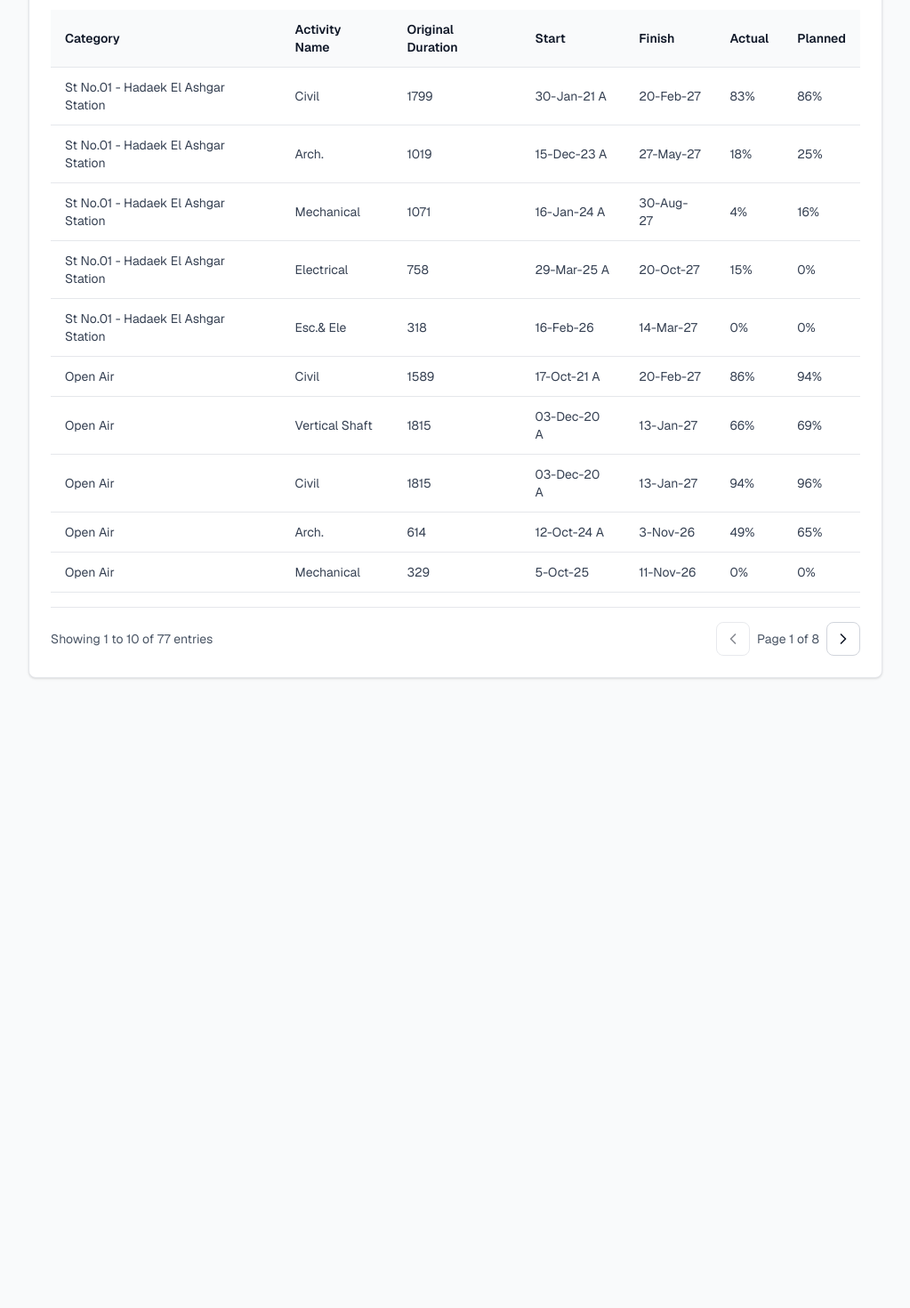
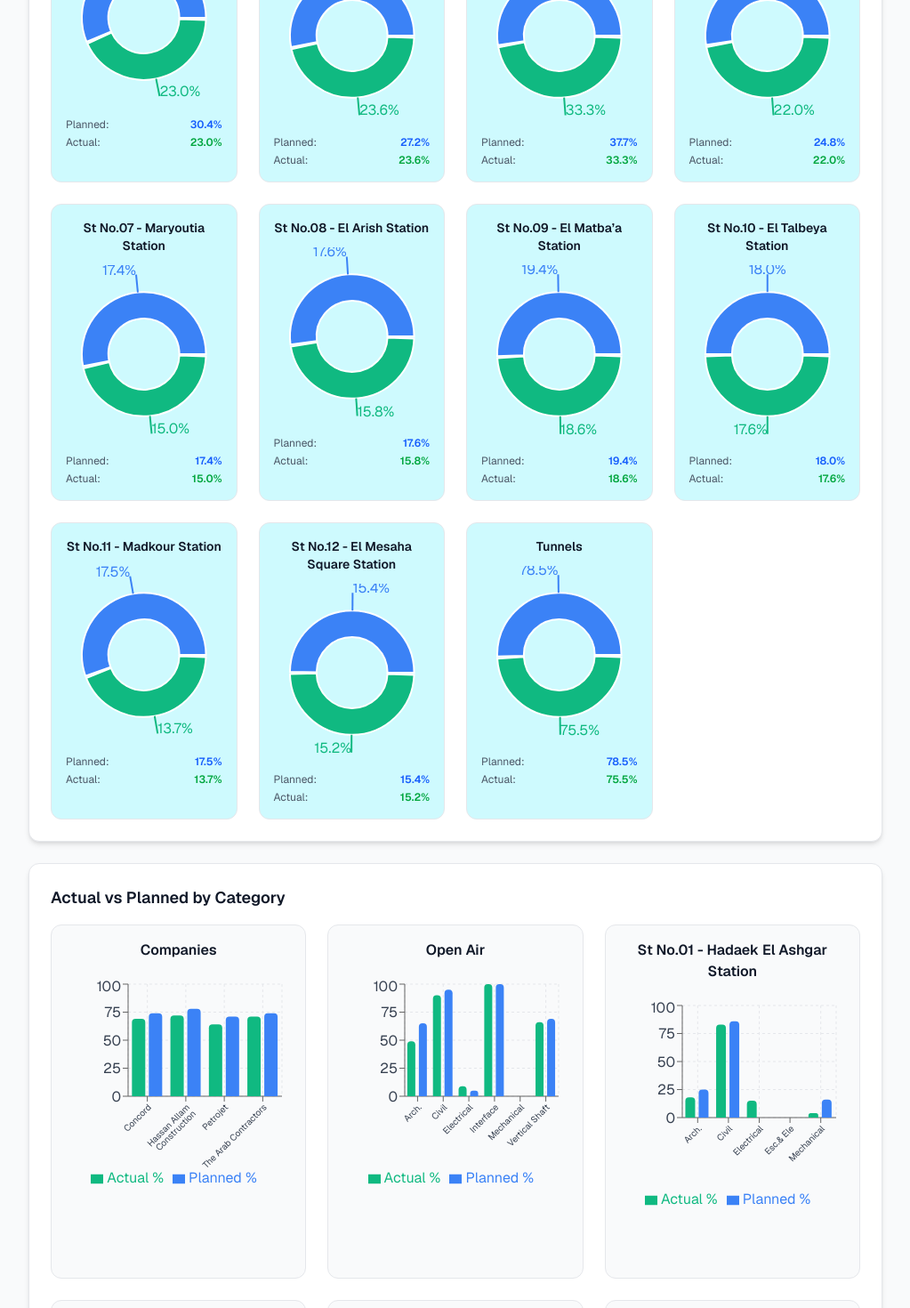
Before and after one commit to Abdelrahman-maher2000/Metro-Dashbord, a Next.js app: page / in a window 1280 px wide. Shown: the part 820-2290 px from the top of the page at 89% size, without its empty margins (256-1279 px from the left). Before the commit the page ends 1614 px from the top, so only its background shows below. Built offline with nearby package versions, Linux system fonts and the light colour scheme.

Commit message:
allStationsFiltter

```diff
--- a/src/components/Charts/BudgetStackedBar.js
+++ b/src/components/Charts/BudgetStackedBar.js
@@ -16,21 +16,102 @@ import { useMemo } from "react";
 export default function BudgetStackedBar() {
     const { filteredData, filters } = useData();
 
+    // When All Stations is selected, create separate charts for each category
+    const categoryCharts = useMemo(() => {
+        if (!filters.station) {
+            const categoryMap = new Map();
+
+            filteredData.forEach((item) => {
+                const category =
+                    item.Category || item.category || "Unknown";
+                const activityName =
+                    item["Activity Name"] ||
+                    item.activityName ||
+                    "Unknown";
+
+                if (!categoryMap.has(category)) {
+                    categoryMap.set(category, new Map());
+                }
+
+                const activityMap = categoryMap.get(category);
+                if (!activityMap.has(activityName)) {
+                    activityMap.set(activityName, {
+                        actual: [],
+                        planned: [],
+                    });
+                }
+
+                const actual =
+                    parseFloat(
+                        String(
+                            item.Actual || item.actual || "0"
+                        ).replace("%", "")
+                    ) || 0;
+                const planned =
+                    parseFloat(
+                        String(
+                            item.Planned || item.planned || "0"
+                        ).replace("%", "")
+                    ) || 0;
+
+                activityMap.get(activityName).actual.push(actual);
+                activityMap.get(activityName).planned.push(planned);
+            });
+
+            const charts = [];
+            categoryMap.forEach((activityMap, category) => {
+                const activities = [];
+                activityMap.forEach((data, activityName) => {
+                    const avgActual =
+                        data.actual.length > 0
+                            ? data.actual.reduce(
+                                  (sum, val) => sum + val,
+                                  0
+                              ) / data.actual.length
+                            : 0;
+                    const avgPlanned =
+                        data.planned.length > 0
+                            ? data.planned.reduce(
+                                  (sum, val) => sum + val,
+                                  0
+                              ) / data.planned.length
+                            : 0;
+
+                    activities.push({
+                        name:
+                            activityName.length > 20
+                                ? activityName.substring(0, 20) +
+                                  "..."
+                                : activityName,
+                        fullName: activityName,
+                        actual: avgActual,
+                        planned: avgPlanned,
+                    });
+                });
+
+                charts.push({
+                    category,
+                    activities: activities.sort((a, b) =>
+                        a.fullName.localeCompare(b.fullName)
+                    ),
+                });
+            });
+
+            return charts.sort((a, b) =>
+                a.category.localeCompare(b.category)
+            );
+        }
+        return [];
+    }, [filteredData, filters.station]);
+
     const chartData = useMemo(() => {
-        // Determine grouping based on filters
-        // If no station filter (All Stations), group by Category
-        // If station filter is set and no category filter (All Activities), group by Activity Name
-        // Otherwise, group by Activity Name (default)
-        const groupByCategory = !filters.station;
-        const groupByActivityName =
-            filters.station && !filters.category;
+        // When a station is selected, use the existing logic
+        if (filters.station) {
+            const groupByActivityName = !filters.category;
 
             const grouped = filteredData.reduce((acc, item) => {
                 let key;
-            if (groupByCategory) {
-                // Group by Category when All Stations
-                key = item.Category || item.category || "Unknown";
-            } else if (groupByActivityName) {
+                if (groupByActivityName) {
                     // Group by Activity Name when station is selected and All Activities
                     key =
                         item["Activity Name"] ||
@@ -52,10 +133,9 @@ export default function BudgetStackedBar() {
                 }
                 const actual =
                     parseFloat(
-                    String(item.Actual || item.actual || "0").replace(
-                        "%",
-                        ""
-                    )
+                        String(
+                            item.Actual || item.actual || "0"
+                        ).replace("%", "")
                     ) || 0;
                 const planned =
                     parseFloat(
@@ -95,20 +175,103 @@ export default function BudgetStackedBar() {
                     };
                 })
                 .sort((a, b) => a.fullName.localeCompare(b.fullName));
+        }
+        return [];
     }, [filteredData, filters.station, filters.category]);
 
-    // Show message when no station filter is selected
-    if (!filters.station) {
+    // When All Stations is selected, show multiple bar charts (one per category)
+    if (!filters.station && categoryCharts.length > 0) {
         return (
             <div className="bg-white rounded-xl shadow-md border border-gray-200 p-6">
                 <h3 className="text-lg font-semibold mb-4 text-gray-900">
                     Actual vs Planned by Category
                 </h3>
-                <div className="flex items-center justify-center py-12">
-                    <p className="text-gray-500 text-center text-lg">
-                        Please select a station to view Actual vs
-                        Planned progress by Category
-                    </p>
+                <div className="grid grid-cols-1 lg:grid-cols-2 xl:grid-cols-3 gap-6">
+                    {categoryCharts.map((categoryChart) => (
+                        <div
+                            key={categoryChart.category}
+                            className="bg-gray-50 rounded-xl p-4 border border-gray-200"
+                        >
+                            <h4 className="text-base font-semibold text-gray-900 mb-4 text-center">
+                                {categoryChart.category}
+                            </h4>
+                            <ResponsiveContainer
+                                width="100%"
+                                height={300}
+                            >
+                                <BarChart
+                                    data={categoryChart.activities}
+                                    margin={{
+                                        bottom: 60,
+                                        top: 10,
+                                        right: 10,
+                                        left: 10,
+                                    }}
+                                >
+                                    <CartesianGrid
+                                        strokeDasharray="3 3"
+                                        stroke="#e5e7eb"
+                                    />
+                                    <XAxis
+                                        dataKey="fullName"
+                                        angle={-45}
+                                        textAnchor="end"
+                                        height={80}
+                                        tick={{
+                                            fill: "#374151",
+                                            fontSize: 10,
+                                        }}
+                                    />
+                                    <YAxis
+                                        tick={{ fill: "#374151" }}
+                                        domain={[0, 100]}
+                                    />
+                                    <Tooltip
+                                        contentStyle={{
+                                            backgroundColor:
+                                                "#ffffff",
+                                            border: "1px solid #e5e7eb",
+                                            borderRadius: "8px",
+                                            boxShadow:
+                                                "0 4px 6px rgba(0, 0, 0, 0.1)",
+                                        }}
+                                        formatter={(
+                                            value,
+                                            name,
+                                            props
+                                        ) => {
+                                            const dataKey =
+                                                props.dataKey || name;
+                                            return [
+                                                `${value.toFixed(
+                                                    1
+                                                )}%`,
+                                                dataKey === "actual"
+                                                    ? "Actual"
+                                                    : "Planned",
+                                            ];
+                                        }}
+                                        labelFormatter={(label) =>
+                                            label
+                                        }
+                                    />
+                                    <Legend />
+                                    <Bar
+                                        dataKey="actual"
+                                        fill="#10b981"
+                                        name="Actual %"
+                                        radius={[4, 4, 0, 0]}
+                                    />
+                                    <Bar
+                                        dataKey="planned"
+                                        fill="#3b82f6"
+                                        name="Planned %"
+                                        radius={[4, 4, 0, 0]}
+                                    />
+                                </BarChart>
+                            </ResponsiveContainer>
+                        </div>
+                    ))}
                 </div>
             </div>
         );
@@ -128,14 +291,12 @@ export default function BudgetStackedBar() {
     }
 
     // Determine x-axis label based on grouping
-    const xAxisLabel = !filters.station
-        ? "Category"
-        : filters.station && !filters.category
+    const xAxisLabel =
+        filters.station && !filters.category
             ? "Activity Name"
             : "Activity Name";
-    const chartTitle = !filters.station
-        ? "Actual vs Planned by Category"
-        : filters.station && !filters.category
+    const chartTitle =
+        filters.station && !filters.category
             ? "Actual vs Planned by Activity Name"
             : "Actual vs Planned";
 
--- a/src/components/Charts/StatusPieChart.js
+++ b/src/components/Charts/StatusPieChart.js
@@ -16,17 +16,14 @@ const COLORS = ["#3b82f6", "#10b981"]; // Blue for Planned, Green for Actual
 export default function StatusPieChart() {
     const { filteredData, filters } = useData();
 
-    // Check if we should show multiple pie charts (station selected + all activities)
-    const showMultipleCharts = filters.station && !filters.category;
-
     const activityCharts = useMemo(() => {
-        if (!showMultipleCharts) {
-            // Single chart - calculate overall average
-            let totalActual = 0;
-            let totalPlanned = 0;
-            let count = 0;
+        // When All Stations is selected, show one chart per Category
+        if (!filters.station) {
+            const categoryMap = new Map();
 
             filteredData.forEach((item) => {
+                const category =
+                    item.Category || item.category || "Unknown";
                 const actual =
                     parseFloat(
                         String(
@@ -39,33 +36,120 @@ export default function StatusPieChart() {
                             item.Planned || item.planned || "0"
                         ).replace("%", "")
                     ) || 0;
-                totalActual += actual;
-                totalPlanned += planned;
-                count++;
+
+                if (!categoryMap.has(category)) {
+                    categoryMap.set(category, {
+                        actual: [],
+                        planned: [],
+                    });
+                }
+
+                categoryMap.get(category).actual.push(actual);
+                categoryMap.get(category).planned.push(planned);
             });
 
-            const avgActual = count > 0 ? totalActual / count : 0;
-            const avgPlanned = count > 0 ? totalPlanned / count : 0;
+            const charts = [];
+            categoryMap.forEach((data, category) => {
+                const avgActual =
+                    data.actual.length > 0
+                        ? data.actual.reduce(
+                              (sum, val) => sum + val,
+                              0
+                          ) / data.actual.length
+                        : 0;
+                const avgPlanned =
+                    data.planned.length > 0
+                        ? data.planned.reduce(
+                              (sum, val) => sum + val,
+                              0
+                          ) / data.planned.length
+                        : 0;
 
-            return [
-                {
-                    activityName: "Overall",
+                charts.push({
+                    activityName: category,
                     data: [
                         { name: "Planned", value: avgPlanned },
                         { name: "Actual", value: avgActual },
                     ],
-                },
-            ];
+                });
+            });
+
+            return charts.sort((a, b) =>
+                a.activityName.localeCompare(b.activityName)
+            );
         }
 
-        // Multiple charts - one for each Activity Name
-        const activityMap = new Map();
+        // When a specific station is selected and no category filter, show one chart per Activity Name
+        if (filters.station && !filters.category) {
+            const activityMap = new Map();
+
+            filteredData.forEach((item) => {
+                const activityName =
+                    item["Activity Name"] ||
+                    item.activityName ||
+                    "Unknown";
+                const actual =
+                    parseFloat(
+                        String(
+                            item.Actual || item.actual || "0"
+                        ).replace("%", "")
+                    ) || 0;
+                const planned =
+                    parseFloat(
+                        String(
+                            item.Planned || item.planned || "0"
+                        ).replace("%", "")
+                    ) || 0;
+
+                if (!activityMap.has(activityName)) {
+                    activityMap.set(activityName, {
+                        actual: [],
+                        planned: [],
+                    });
+                }
+
+                activityMap.get(activityName).actual.push(actual);
+                activityMap.get(activityName).planned.push(planned);
+            });
+
+            const charts = [];
+            activityMap.forEach((data, activityName) => {
+                const avgActual =
+                    data.actual.length > 0
+                        ? data.actual.reduce(
+                              (sum, val) => sum + val,
+                              0
+                          ) / data.actual.length
+                        : 0;
+                const avgPlanned =
+                    data.planned.length > 0
+                        ? data.planned.reduce(
+                              (sum, val) => sum + val,
+                              0
+                          ) / data.planned.length
+                        : 0;
+
+                charts.push({
+                    activityName,
+                    data: [
+                        { name: "Planned", value: avgPlanned },
+                        { name: "Actual", value: avgActual },
+                    ],
+                });
+            });
+
+            // Sort by activity name
+            return charts.sort((a, b) =>
+                a.activityName.localeCompare(b.activityName)
+            );
+        }
+
+        // Single chart - calculate overall average for selected station and activity
+        let totalActual = 0;
+        let totalPlanned = 0;
+        let count = 0;
 
         filteredData.forEach((item) => {
-            const activityName =
-                item["Activity Name"] ||
-                item.activityName ||
-                "Unknown";
             const actual =
                 parseFloat(
                     String(item.Actual || item.actual || "0").replace(
@@ -79,64 +163,24 @@ export default function StatusPieChart() {
                         item.Planned || item.planned || "0"
                     ).replace("%", "")
                 ) || 0;
-
-            if (!activityMap.has(activityName)) {
-                activityMap.set(activityName, {
-                    actual: [],
-                    planned: [],
-                });
-            }
-
-            activityMap.get(activityName).actual.push(actual);
-            activityMap.get(activityName).planned.push(planned);
+            totalActual += actual;
+            totalPlanned += planned;
+            count++;
         });
 
-        const charts = [];
-        activityMap.forEach((data, activityName) => {
-            const avgActual =
-                data.actual.length > 0
-                    ? data.actual.reduce((sum, val) => sum + val, 0) /
-                      data.actual.length
-                    : 0;
-            const avgPlanned =
-                data.planned.length > 0
-                    ? data.planned.reduce(
-                          (sum, val) => sum + val,
-                          0
-                      ) / data.planned.length
-                    : 0;
+        const avgActual = count > 0 ? totalActual / count : 0;
+        const avgPlanned = count > 0 ? totalPlanned / count : 0;
 
-            charts.push({
-                activityName,
+        return [
+            {
+                activityName: "Overall",
                 data: [
                     { name: "Planned", value: avgPlanned },
                     { name: "Actual", value: avgActual },
                 ],
-            });
-        });
-
-        // Sort by activity name
-        return charts.sort((a, b) =>
-            a.activityName.localeCompare(b.activityName)
-        );
-    }, [filteredData, showMultipleCharts]);
-
-    // Show message when no station filter is selected
-    if (!filters.station) {
-        return (
-            <div className="bg-white rounded-xl shadow-md border border-gray-200 p-6">
-                <h3 className="text-lg font-semibold mb-4 text-gray-900">
-                    Planned vs Actual
-                </h3>
-                <div className="flex items-center justify-center py-12">
-                    <p className="text-gray-500 text-center text-lg">
-                        Please select a station to view Planned vs
-                        Actual progress
-                    </p>
-                </div>
-            </div>
-        );
-    }
+            },
+        ];
+    }, [filteredData, filters.station, filters.category]);
 
     if (activityCharts.length === 0) {
         return (
@@ -151,12 +195,20 @@ export default function StatusPieChart() {
         );
     }
 
+    // Show multiple charts when: (All Stations) OR (station selected + all activities)
+    const showMultipleCharts =
+        !filters.station || (filters.station && !filters.category);
+
     if (showMultipleCharts && activityCharts.length > 1) {
         // Show multiple pie charts in a grid
+        const chartTitle = !filters.station
+            ? "Planned vs Actual by Category"
+            : "Planned vs Actual by Activity Name";
+
         return (
             <div className="bg-white rounded-xl shadow-md border border-gray-200 p-6">
                 <h3 className="text-lg font-semibold mb-4 text-gray-900">
-                    Planned vs Actual by Activity Name
+                    {chartTitle}
                 </h3>
                 <div className="grid grid-cols-1 sm:grid-cols-2 lg:grid-cols-3 xl:grid-cols-4 gap-6">
                     {activityCharts.map((chart) => {
--- a/src/components/Filters/FilterBar.js
+++ b/src/components/Filters/FilterBar.js
@@ -61,7 +61,7 @@ export default function FilterBar() {
                             }
                             className="w-full px-3 py-2 border border-gray-300 rounded-lg bg-white text-gray-900 focus:outline-none focus:ring-2 focus:ring-blue-500"
                         >
-                            <option value="">Select Station</option>
+                            <option value="">All Stations</option>
                             {uniqueStations.map((station) => (
                                 <option key={station} value={station}>
                                     {station}
```
Lines whose indentation alone changed are shown as unchanged.
